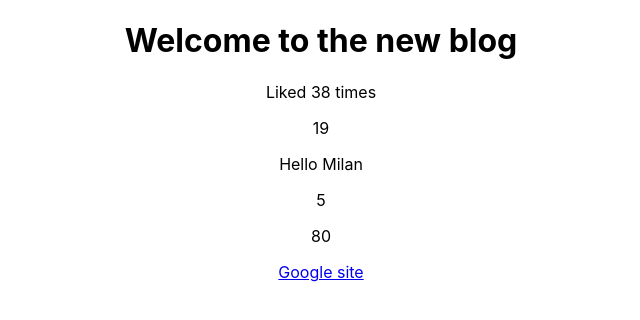
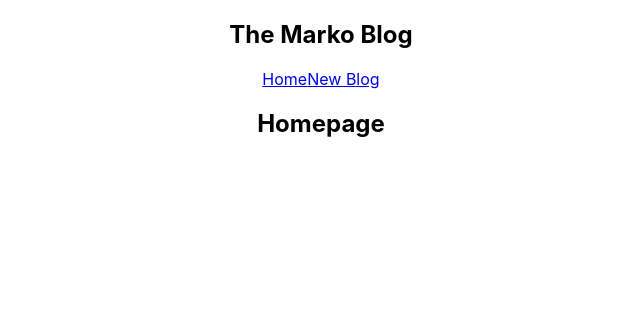
Before and after one commit to milanzivanov/m-blog-2021, a JavaScript app: page / in a window 1280 px wide. Shown: the top 320 px of the page, without its empty margins (319-959 px from the left). Built offline with nearby package versions, Linux system fonts and the light colour scheme; the HTML template or start-up script is replaced by a standard one.

Commit message:
#5 - Multiple Components

```diff
--- a/src/App.js
+++ b/src/App.js
@@ -1,26 +1,14 @@
 import './App.css';
+import Navbar from './Navbar';
+import Home from './Home';
 
 function App() {
 
-  const title = "Welcome to the new blog";
-  const likes = 38;
-  // const person = {
-  //   name: 'milan',
-  //   age: 38
-  // }
-  const link = "http://google.com";
-
   return (
     <div className="App">
+      <Navbar></Navbar>
       <div className="content">
-        <h1>{ title }</h1>
-        <p>Liked {likes} times</p>
-        {/* <p>{person}</p> */}
-        <p>{19}</p>
-        <p>{"Hello Milan"}</p>
-        <p>{1,2,3,4,5}</p>
-        <p>{(Math.random() * 100).toFixed()}</p>
-        <a href={link}>Google site</a>
+        <Home></Home>
       </div>
     </div>
   );
--- /dev/null
+++ b/src/Home.js
@@ -0,0 +1,9 @@
+const Home = () => {
+    return (
+        <div className="home">
+            <h2>Homepage</h2>
+        </div>
+    );
+}
+
+export default Home;
--- /dev/null
+++ b/src/Navbar.js
@@ -0,0 +1,13 @@
+const Navbar = () => {
+    return (
+        <nav className="navbar">
+            <h1>The Marko Blog</h1>
+            <div className="links">
+                <a href="/">Home</a>
+                <a href="/">New Blog</a>
+            </div>
+        </nav>
+    );
+}
+
+export default Navbar;
```
